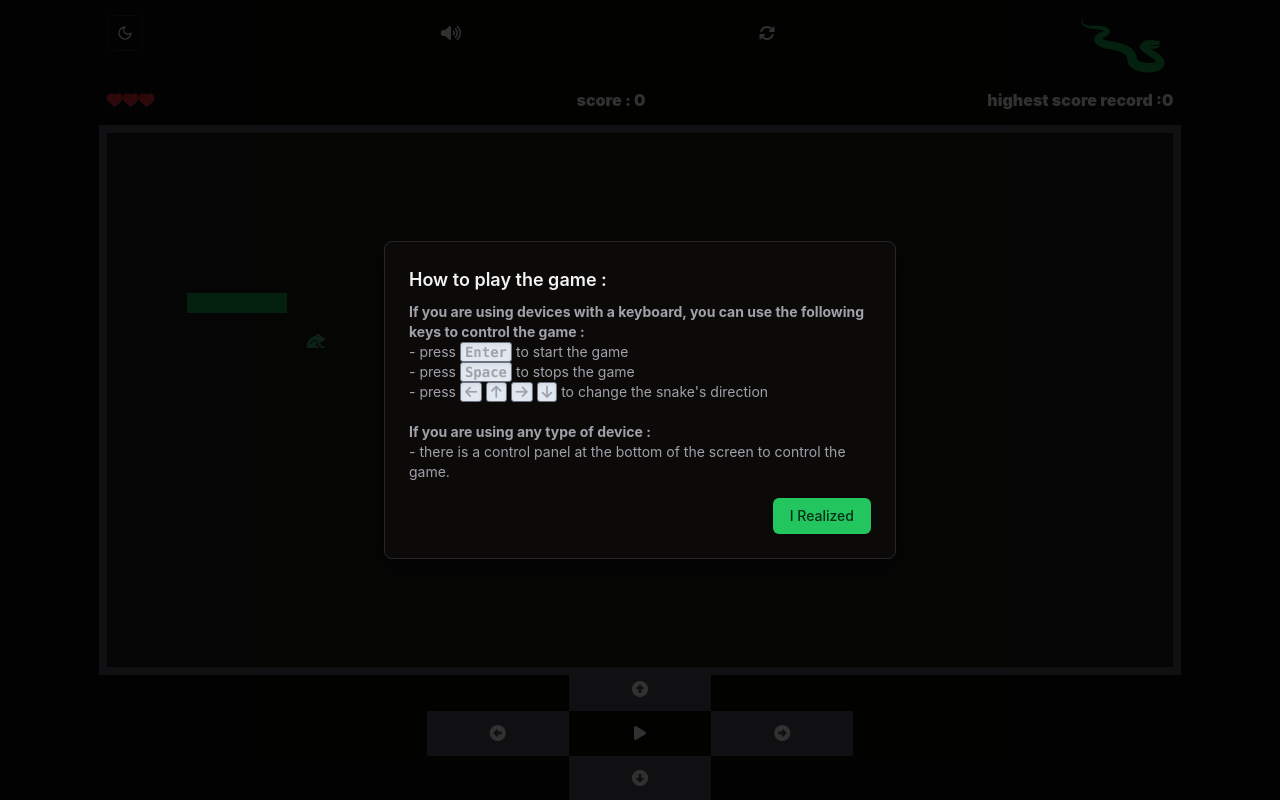
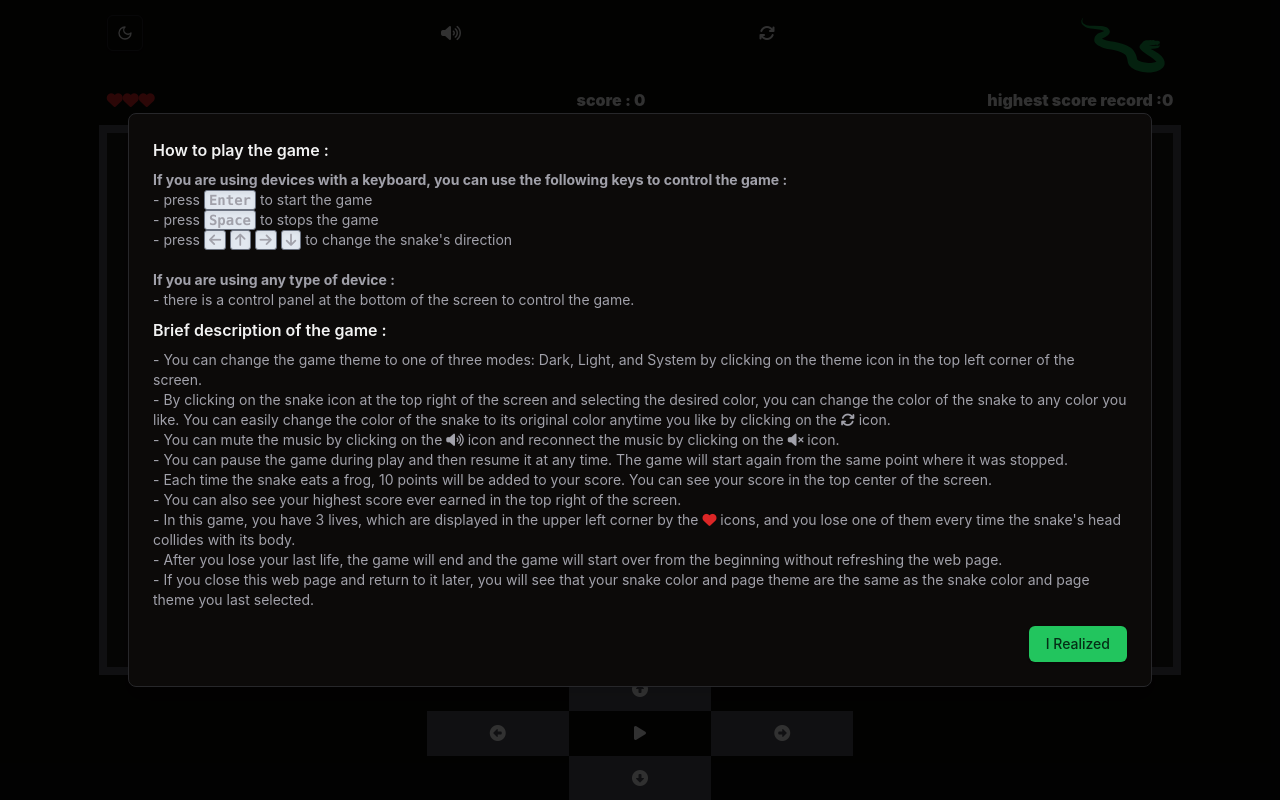
Before and after one commit to Amin-Zahed/snake-game, a React (Vite) app: page / in a window 1280 px wide. Built offline with nearby package versions, Linux system fonts and the light colour scheme.

Commit message:
feat: add desc to dialog & README

```diff
--- a/src/App.tsx
+++ b/src/App.tsx
@@ -56,8 +56,8 @@ function App() {
     []
   );
 
-  const intervalRef = useRef<NodeJS.Timeout | undefined>(undefined);
-  const gamePadRef = useRef<HTMLDivElement | null>(null);
+  const intervalRef = useRef<NodeJS.Timeout>(undefined);
+  const gamePadRef = useRef<HTMLDivElement>(null);
   const positionRef = useRef<Position[]>(position);
 
   const updateRecord = useCallback((record: string | number) => {
@@ -272,7 +272,7 @@ function App() {
       className="bg-background w-lvw h-dvh grid grid-cols-12 grid-rows-12 z-10"
     >
       <AlertDialog defaultOpen={true}>
-        <AlertDialogContent>
+        <AlertDialogContent className="overflow-y-auto">
           <AlertDialogHeader>
             <AlertDialogTitle>How to play the game :</AlertDialogTitle>
             <AlertDialogDescription>
@@ -306,6 +306,42 @@ function App() {
               <strong>If you are using any type of device : </strong>
               <br />- there is a control panel at the bottom of the screen to
               control the game.
+            </AlertDialogDescription>
+            <AlertDialogTitle>Brief description of the game :</AlertDialogTitle>
+            <AlertDialogDescription>
+              - You can change the game theme to one of three modes: Dark,
+              Light, and System by clicking on the theme icon in the top left
+              corner of the screen.
+              <br /> - By clicking on the snake icon at the top right of the
+              screen and selecting the desired color, you can change the color
+              of the snake to any color you like. You can easily change the
+              color of the snake to its original color anytime you like by
+              clicking on the <i className="fa-solid fa-arrows-rotate"></i>{" "}
+              icon.
+              <br /> - You can mute the music by clicking on the{" "}
+              <i className="fa-solid fa-volume-high"></i> icon and reconnect the
+              music by clicking on the{" "}
+              <i className="fa-solid fa-volume-xmark"></i> icon.
+              <br /> - You can pause the game during play and then resume it at
+              any time. The game will start again from the same point where it
+              was stopped.
+              <br />
+              - Each time the snake eats a frog, 10 points will be added to your
+              score. You can see your score in the top center of the screen.
+              <br />
+              - You can also see your highest score ever earned in the top right
+              of the screen.
+              <br /> - In this game, you have 3 lives, which are displayed in
+              the upper left corner by the{" "}
+              <i className="fa-solid fa-heart text-red-600"></i> icons, and you
+              lose one of them every time the snake's head collides with its
+              body.
+              <br /> - After you lose your last life, the game will end and the
+              game will start over from the beginning without refreshing the web
+              page.
+              <br />- If you close this web page and return to it later, you
+              will see that your snake color and page theme are the same as the
+              snake color and page theme you last selected.
             </AlertDialogDescription>
           </AlertDialogHeader>
           <AlertDialogFooter>
@@ -344,8 +380,8 @@ function App() {
         className="row-start-2 row-end-3 col-start-2 col-end-12 text-sm sm:text-base flex justify-between items-center font-black"
       >
         <div id="soul">
-          {[...Array(lives)].map((_, index) => (
-            <i key={index} className="fa-solid fa-heart text-red-600"></i>
+          {[...Array(lives)].map(() => (
+            <i className="fa-solid fa-heart text-red-600"></i>
           ))}
         </div>
         <div id="score" className="sm:ml-20">
@@ -363,10 +399,9 @@ function App() {
         ref={gamePadRef}
         className=" bg-card row-start-3 row-end-11 col-start-2 col-end-12 relative z-0 overflow-hidden ring-8 ring-zinc-400 dark:ring-zinc-600"
       >
-        {position.map((pos: Position, index: React.Key) => (
+        {position.map((pos: Position) => (
           <div
             id="snake"
-            key={index}
             className="w-[20px] h-[20px] z-20 absolute"
             style={{
               left: `${pos.x}px`,
--- a/src/components/ui/alert-dialog.tsx
+++ b/src/components/ui/alert-dialog.tsx
@@ -36,7 +36,7 @@ const AlertDialogContent = React.forwardRef<
     <AlertDialogPrimitive.Content
       ref={ref}
       className={cn(
-        "fixed left-[50%] top-[50%] z-50 grid w-full max-w-lg translate-x-[-50%] translate-y-[-50%] gap-4 border bg-background p-6 shadow-lg duration-200 data-[state=open]:animate-in data-[state=closed]:animate-out data-[state=closed]:fade-out-0 data-[state=open]:fade-in-0 data-[state=closed]:zoom-out-95 data-[state=open]:zoom-in-95 data-[state=closed]:slide-out-to-left-1/2 data-[state=closed]:slide-out-to-top-[48%] data-[state=open]:slide-in-from-left-1/2 data-[state=open]:slide-in-from-top-[48%] sm:rounded-lg",
+        "fixed left-[50%] top-[50%] z-50 grid w-full max-w-5xl translate-x-[-50%] translate-y-[-50%] gap-4 border bg-background p-6 shadow-lg duration-200 data-[state=open]:animate-in data-[state=closed]:animate-out data-[state=closed]:fade-out-0 data-[state=open]:fade-in-0 data-[state=closed]:zoom-out-95 data-[state=open]:zoom-in-95 data-[state=closed]:slide-out-to-left-1/2 data-[state=closed]:slide-out-to-top-[48%] data-[state=open]:slide-in-from-left-1/2 data-[state=open]:slide-in-from-top-[48%] sm:rounded-lg",
         className
       )}
       {...props}
@@ -79,7 +79,7 @@ const AlertDialogTitle = React.forwardRef<
 >(({ className, ...props }, ref) => (
   <AlertDialogPrimitive.Title
     ref={ref}
-    className={cn("text-lg font-semibold", className)}
+    className={cn("sm:text-base text-[0.65rem] font-semibold", className)}
     {...props}
   />
 ));
@@ -91,7 +91,7 @@ const AlertDialogDescription = React.forwardRef<
 >(({ className, ...props }, ref) => (
   <AlertDialogPrimitive.Description
     ref={ref}
-    className={cn("text-sm text-muted-foreground", className)}
+    className={cn("sm:text-sm text-[0.5rem] text-muted-foreground", className)}
     {...props}
   />
 ));
```
Also changed, not shown: 1 other file (tests, documents, lock files or other folders).
